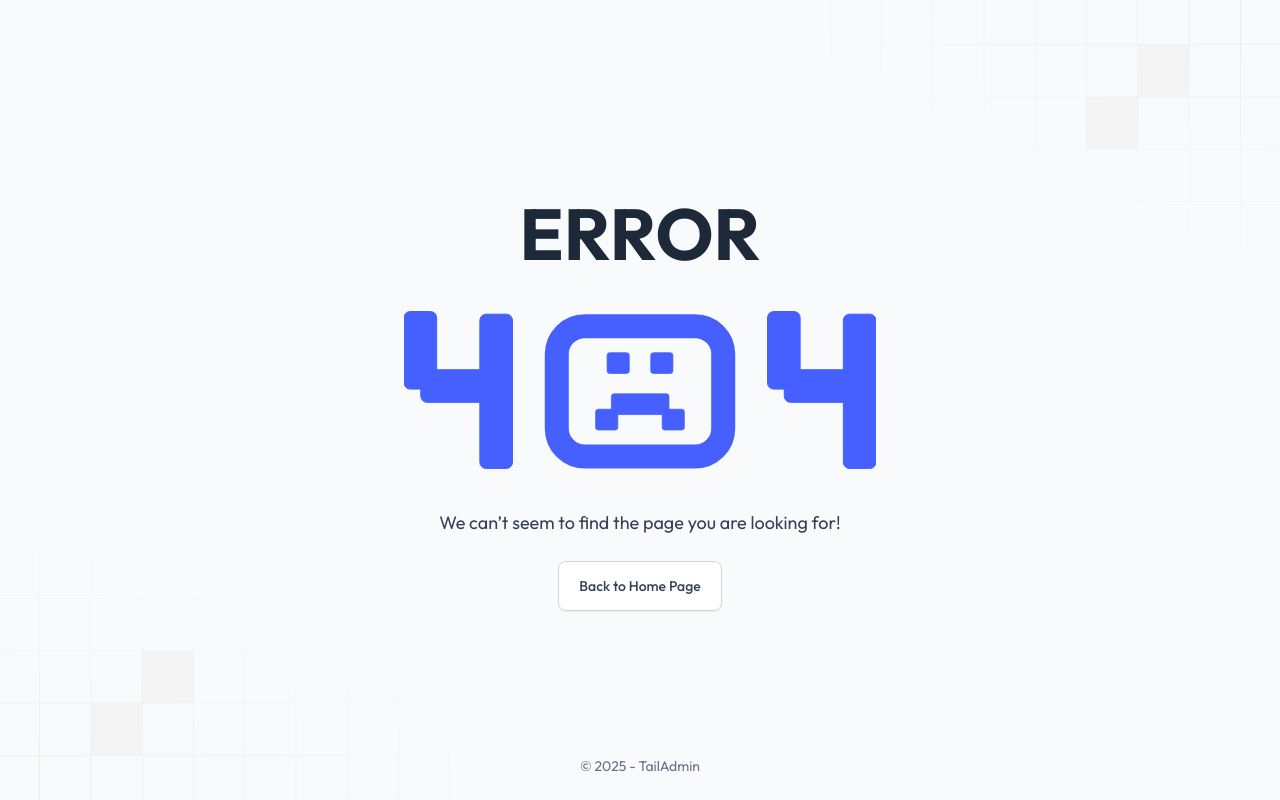
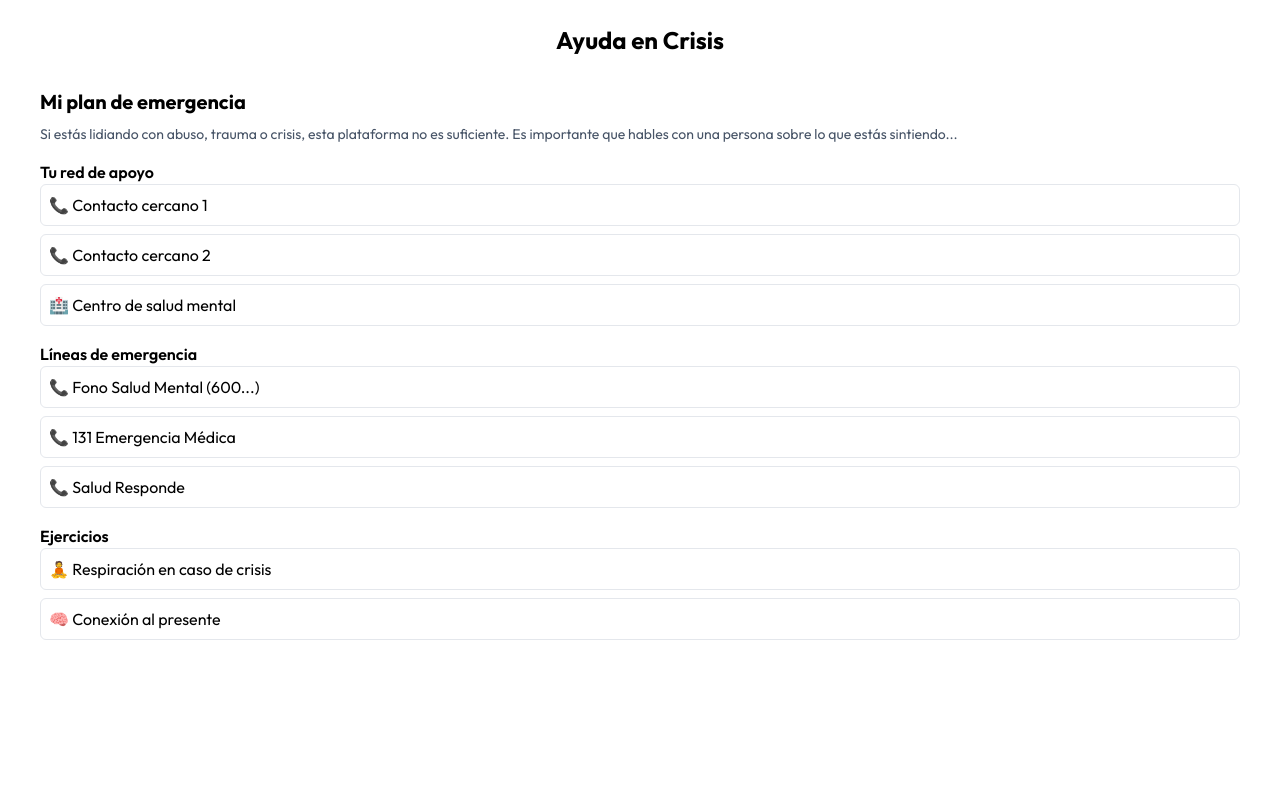
Before and after one commit to Matiasalbina/Proyecto-Hackathon-IA, a Next.js app: page /helpButton in a window 1280 px wide. Before the commit this address had no page. Built offline with nearby package versions, Linux system fonts and the light colour scheme.

Commit message:
Boton de panico

```diff
--- a/package.json
+++ b/package.json
@@ -44,6 +44,8 @@
     "eslint": "^9",
     "eslint-config-next": "15.1.3",
     "postcss": "^8",
+    "prettier": "^3.6.2",
+    "prettier-plugin-tailwindcss": "^0.6.14",
     "tailwindcss": "^4.1.11",
     "typescript": "^5"
   },
--- /dev/null
+++ b/src/app/helpButton/page.tsx
@@ -0,0 +1,10 @@
+import EmergencyHelp from "@/components/views/EmergencyHelp";
+
+export default function HelpPage() {
+  return (
+    <main className="min-h-screen bg-white p-6">
+      <h1 className="mb-4 text-center text-2xl font-bold">Ayuda en Crisis</h1>
+      <EmergencyHelp />
+    </main>
+  );
+}
--- a/src/app/ingreso/page.tsx
+++ b/src/app/ingreso/page.tsx
@@ -8,6 +8,7 @@ import FormularioElegirPlan from "@/components/bienvenida/FormularioElegirPlan";
 import ContactosGuardadosExito from "@/components/bienvenida/ContactosGuardadosExito";
 import React, { useState } from "react";
 import { useRouter } from "next/navigation";
+import EmergencyHelp from "@/components/views/EmergencyHelp";
 
 import FormularioContactos from "@/components/bienvenida/FormularioContactos";
 
@@ -70,11 +71,10 @@ export default function IngresoPage() {
 
   const router = useRouter();
 
-
   return (
     <main className="flex h-screen flex-col lg:flex-row">
       {/* Imagen del logo */}
-      <div className="flex items-center justify-center w-full flex-1 lg:h-auto lg:w-1/2 bg-gray-100 dark:bg-gray-800 p-8">
+      <div className="flex w-full flex-1 items-center justify-center bg-gray-100 p-8 lg:h-auto lg:w-1/2 dark:bg-gray-800">
         <Link href="/" className="">
           <Image
             width={154}
@@ -86,7 +86,7 @@ export default function IngresoPage() {
         </Link>
       </div>
 
-      <div className="flex items-start lg:items-center justify-center w-full flex-1 lg:h-auto lg:w-1/2 p-10">
+      <div className="flex w-full flex-1 items-start justify-center p-10 lg:h-auto lg:w-1/2 lg:items-center">
         {step === "inicio" || step === "preguntas" ? (
           <Bienvenida
             appName={textos[step].appName}
@@ -98,11 +98,16 @@ export default function IngresoPage() {
         ) : step === "formularioNombre" ? (
           <FormularioNombre onSubmit={handleNombreSubmit} />
         ) : step === "formularioEdad" ? (
-    <FormularioEdad nombre={nombre} onSeleccionEdad={handleSeleccionEdad} />
+          <FormularioEdad
+            nombre={nombre}
+            onSeleccionEdad={handleSeleccionEdad}
+          />
         ) : step === "formularioElegirPlan" ? (
           <FormularioElegirPlan onSeleccionPlan={handleSeleccionPlan} />
         ) : step === "formularioContactos" ? (
-     <FormularioContactos onGuardar={() => setStep("contactosGuardados")} />
+          <FormularioContactos
+            onGuardar={() => setStep("contactosGuardados")}
+          />
         ) : step === "contactosGuardados" ? (
           <ContactosGuardadosExito />
         ) : step === "cuenta" ? (
--- a/src/components/header/NotificationDropdown.tsx
+++ b/src/components/header/NotificationDropdown.tsx
@@ -4,6 +4,7 @@ import Link from "next/link";
 import React, { useState } from "react";
 import { Dropdown } from "../ui/dropdown/Dropdown";
 import { DropdownItem } from "../ui/dropdown/DropdownItem";
+
 
 export default function NotificationDropdown() {
   const [isOpen, setIsOpen] = useState(false);
--- /dev/null
+++ b/src/components/views/EmergencyHelp.tsx
@@ -0,0 +1,45 @@
+// src/components/ui/EmergencyHelp.tsx
+
+import React from "react";
+
+const EmergencyHelp = () => {
+  return (
+    <div className="p-4">
+      <h2 className="mb-2 text-xl font-bold">Mi plan de emergencia</h2>
+      <p className="mb-4 text-sm text-gray-600">
+        Si estás lidiando con abuso, trauma o crisis, esta plataforma no es
+        suficiente. Es importante que hables con una persona sobre lo que estás
+        sintiendo...
+      </p>
+
+      {/* Red de apoyo */}
+      <h3 className="font-semibold">Tu red de apoyo</h3>
+      <ul className="mb-4 space-y-2">
+        <li className="rounded-md border p-2">📞 Contacto cercano 1</li>
+        <li className="rounded-md border p-2">📞 Contacto cercano 2</li>
+        <li className="rounded-md border p-2">🏥 Centro de salud mental</li>
+      </ul>
+
+      {/* Líneas de emergencia */}
+      <h3 className="font-semibold">Líneas de emergencia</h3>
+      <ul className="mb-4 space-y-2">
+        <li className="rounded-md border p-2">
+          📞 Fono Salud Mental (600...){" "}
+        </li>
+        <li className="rounded-md border p-2">📞 131 Emergencia Médica</li>
+        <li className="rounded-md border p-2">📞 Salud Responde</li>
+      </ul>
+
+      {/* Ejercicios */}
+      <h3 className="font-semibold">Ejercicios</h3>
+      <ul className="space-y-2">
+        <li className="rounded-md border p-2">
+          🧘 Respiración en caso de crisis
+        </li>
+        <li className="rounded-md border p-2">🧠 Conexión al presente</li>
+      </ul>
+    </div>
+  );
+};
+
+export default EmergencyHelp;
--- a/src/layout/AppHeader.tsx
+++ b/src/layout/AppHeader.tsx
@@ -5,7 +5,8 @@ import UserDropdown from "@/components/header/UserDropdown";
 import { useSidebar } from "@/context/SidebarContext";
 import Image from "next/image";
 import Link from "next/link";
-import React, { useState ,useEffect,useRef} from "react";
+import React, { useState, useEffect, useRef } from "react";
+import EmergencyHelp from "@/components/views/EmergencyHelp";
 
 const AppHeader: React.FC = () => {
   const [isApplicationMenuOpen, setApplicationMenuOpen] = useState(false);
@@ -40,12 +41,22 @@ const AppHeader: React.FC = () => {
     };
   }, []);
 
+  const onClick = () => {
+    alert("¡Botón de pánico presionado!");
+  };
+
+  const [showHelp, setShowHelp] = useState(false);
+
+  const handleHelpClick = () => {
+    setShowHelp((prev) => !prev);
+  };
+
   return (
-    <header className="sticky top-0 flex w-full bg-white border-gray-200 z-99999 dark:border-gray-800 dark:bg-gray-900 lg:border-b">
-      <div className="flex flex-col items-center justify-between grow lg:flex-row lg:px-6">
-        <div className="flex items-center justify-between w-full gap-2 px-3 py-3 border-b border-gray-200 dark:border-gray-800 sm:gap-4 lg:justify-normal lg:border-b-0 lg:px-0 lg:py-4">
+    <header className="sticky top-0 z-99999 flex w-full border-gray-200 bg-white lg:border-b dark:border-gray-800 dark:bg-gray-900">
+      <div className="flex grow flex-col items-center justify-between lg:flex-row lg:px-6">
+        <div className="flex w-full items-center justify-between gap-2 border-b border-gray-200 px-3 py-3 sm:gap-4 lg:justify-normal lg:border-b-0 lg:px-0 lg:py-4 dark:border-gray-800">
           <button
-            className="items-center justify-center w-10 h-10 text-gray-500 border-gray-200 rounded-lg z-99999 dark:border-gray-800 lg:flex dark:text-gray-400 lg:h-11 lg:w-11 lg:border"
+            className="z-99999 h-10 w-10 items-center justify-center rounded-lg border-gray-200 text-gray-500 lg:flex lg:h-11 lg:w-11 lg:border dark:border-gray-800 dark:text-gray-400"
             onClick={handleToggle}
             aria-label="Toggle Sidebar"
           >
@@ -99,10 +110,17 @@ const AppHeader: React.FC = () => {
               alt="Logo"
             />
           </Link>
+          <Link
+            title="Botón de pánico"
+            href="/helpButton"
+            className="dropdown-toggle flex h-11 items-center justify-center rounded-md border border-red-700 bg-pink-400 px-5 text-white shadow-md transition-colors hover:bg-red-700 lg:hidden dark:border-red-400 dark:bg-red-500 dark:hover:bg-red-600"
+          >
+            ¡Ayuda!
+          </Link>
 
           <button
             onClick={toggleApplicationMenu}
-            className="flex items-center justify-center w-10 h-10 text-gray-700 rounded-lg z-99999 hover:bg-gray-100 dark:text-gray-400 dark:hover:bg-gray-800 lg:hidden"
+            className="z-99999 flex h-10 w-10 items-center justify-center rounded-lg text-gray-700 hover:bg-gray-100 lg:hidden dark:text-gray-400 dark:hover:bg-gray-800"
           >
             <svg
               width="24"
@@ -123,7 +141,7 @@ const AppHeader: React.FC = () => {
           <div className="hidden lg:block">
             <form>
               <div className="relative">
-                <span className="absolute -translate-y-1/2 left-4 top-1/2 pointer-events-none">
+                <span className="pointer-events-none absolute top-1/2 left-4 -translate-y-1/2">
                   <svg
                     className="fill-gray-500 dark:fill-gray-400"
                     width="20"
@@ -144,10 +162,10 @@ const AppHeader: React.FC = () => {
                   ref={inputRef}
                   type="text"
                   placeholder="Search or type command..."
-                  className="dark:bg-dark-900 h-11 w-full rounded-lg border border-gray-200 bg-transparent py-2.5 pl-12 pr-14 text-sm text-gray-800 shadow-theme-xs placeholder:text-gray-400 focus:border-brand-300 focus:outline-hidden focus:ring-3 focus:ring-brand-500/10 dark:border-gray-800 dark:bg-gray-900 dark:bg-white/[0.03] dark:text-white/90 dark:placeholder:text-white/30 dark:focus:border-brand-800 xl:w-[430px]"
+                  className="dark:bg-dark-900 shadow-theme-xs focus:border-brand-300 focus:ring-brand-500/10 dark:focus:border-brand-800 h-11 w-full rounded-lg border border-gray-200 bg-transparent py-2.5 pr-14 pl-12 text-sm text-gray-800 placeholder:text-gray-400 focus:ring-3 focus:outline-hidden xl:w-[430px] dark:border-gray-800 dark:bg-gray-900 dark:bg-white/[0.03] dark:text-white/90 dark:placeholder:text-white/30"
                 />
 
-                <button className="absolute right-2.5 top-1/2 inline-flex -translate-y-1/2 items-center gap-0.5 rounded-lg border border-gray-200 bg-gray-50 px-[7px] py-[4.5px] text-xs -tracking-[0.2px] text-gray-500 dark:border-gray-800 dark:bg-white/[0.03] dark:text-gray-400">
+                <button className="absolute top-1/2 right-2.5 inline-flex -translate-y-1/2 items-center gap-0.5 rounded-lg border border-gray-200 bg-gray-50 px-[7px] py-[4.5px] text-xs -tracking-[0.2px] text-gray-500 dark:border-gray-800 dark:bg-white/[0.03] dark:text-gray-400">
                   <span> ⌘ </span>
                   <span> K </span>
                 </button>
@@ -158,19 +176,26 @@ const AppHeader: React.FC = () => {
         <div
           className={`${
             isApplicationMenuOpen ? "flex" : "hidden"
-          } items-center justify-between w-full gap-4 px-5 py-4 lg:flex shadow-theme-md lg:justify-end lg:px-0 lg:shadow-none`}
+          } shadow-theme-md w-full items-center justify-between gap-4 px-5 py-4 lg:flex lg:justify-end lg:px-0 lg:shadow-none`}
         >
-          <div className="flex items-center gap-2 2xsm:gap-3">
+          <div className="2xsm:gap-3 flex items-center gap-2">
+            <Link
+              title="Botón de pánico"
+              href="/helpButton"
+              className="dropdown-toggle flex h-11 items-center justify-center rounded-md border border-red-700 bg-pink-400 px-5 text-white shadow-md transition-colors hover:bg-red-700 dark:border-red-400 dark:bg-red-500 dark:hover:bg-red-600"
+            >
+              ¡Ayuda!
+            </Link>
+
             {/* <!-- Dark Mode Toggler --> */}
             <ThemeToggleButton />
             {/* <!-- Dark Mode Toggler --> */}
 
-           <NotificationDropdown />
+            <NotificationDropdown />
             {/* <!-- Notification Menu Area --> */}
           </div>
           {/* <!-- User Area --> */}
           <UserDropdown />
-
         </div>
       </div>
     </header>
```
Also changed, not shown: 1 other file (tests, documents, lock files or other folders). Lines whose indentation alone changed are shown as unchanged.
